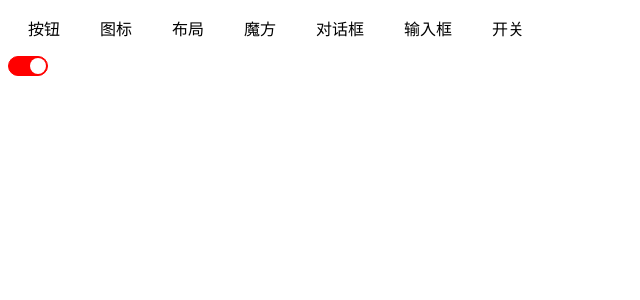
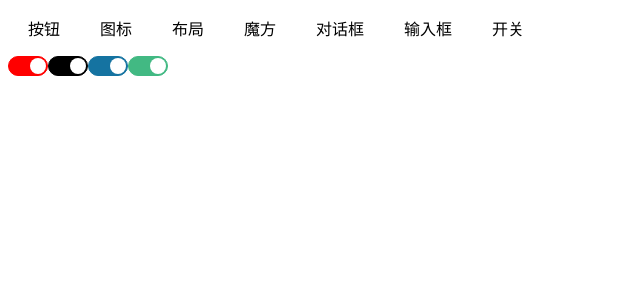
Before and after one commit to mrwdhasd0903/meows-ui, a Vue app: page /switch in a window 1280 px wide. Shown: the top 300 px of the page, without its empty margins (0-640 px from the left). Built offline with nearby package versions, Linux system fonts and the light colour scheme.

Commit message:
switch新增主题颜色

```diff
--- a/examples/components/switch.vue
+++ b/examples/components/switch.vue
@@ -1,6 +1,9 @@
 <template>
   <div class>
     <me-switch v-model="active" name="gender" active-color="red" inactive-color="green"></me-switch>
+    <me-switch v-model="active" name="gender" active-color="#000" inactive-color="#fff"></me-switch>
+    <me-switch v-model="active" active-color="success" inactive-color="warning"></me-switch>
+    <me-switch v-model="active"></me-switch>
   </div>
 </template>
 
--- a/packages/Switch/src/index.vue
+++ b/packages/Switch/src/index.vue
@@ -10,6 +10,7 @@
 </template>
 
 <script>
+import themeMap from "../../Theme/color";
 export default {
   name: "MeSwitch",
   components: {},
@@ -35,14 +36,31 @@ export default {
     this.setColor();
     this.setCheck();
   },
-  computed: {},
-  methods: {
-    async handleClick() {
-      this.$emit("input", !this.value);
-      //等待value值更新
-      await this.$nextTick();
+  watch: {
+    value() {
       this.setColor();
       this.setCheck();
+    }
+  },
+  computed: {
+    _activeColor() {
+      if (this.activeColor == null) {
+        return themeMap.ordinary;
+      }
+      let res = themeMap[this.activeColor];
+      return res ? res : this.activeColor;
+    },
+    _inactiveColor() {
+      if (this.inactiveColor == null) {
+        return themeMap.plain;
+      }
+      let res = themeMap[this.inactiveColor];
+      return res ? res : this.inactiveColor;
+    }
+  },
+  methods: {
+    handleClick() {
+      this.$emit("input", !this.value);
     },
     setCheck() {
       //同步input
@@ -50,11 +68,9 @@ export default {
     },
     setColor() {
       //修改颜色
-      if (this.activeColor || this.inactiveColor) {
-        let color = this.value ? this.activeColor : this.inactiveColor;
-        this.$refs.core.style.borderColor = color;
-        this.$refs.core.style.backgroundColor = color;
-      }
+      let color = this.value ? this._activeColor : this._inactiveColor;
+      this.$refs.core.style.borderColor = color;
+      this.$refs.core.style.backgroundColor = color;
     }
   }
 };
@@ -86,7 +102,7 @@ export default {
     outline: none;
     border-radius: 10px;
     box-sizing: border-box;
-    background: #dcdfe6;
+    // background: #dcdfe6;
     cursor: pointer;
     transition: border-color 0.3s, background-color 0.3s;
     vertical-align: middle;
@@ -104,8 +120,8 @@ export default {
 }
 .me-switch.me-checked {
   .me-switch__core {
-    border-color: #409eff;
-    background-color: #409eff;
+    // border-color: #409eff;
+    // background-color: #409eff;
     .me-switch__button {
       transform: translateX(20px);
     }
--- /dev/null
+++ b/packages/Theme/color.js
@@ -0,0 +1,10 @@
+export default {
+  ordinary: "#42b983",
+  success: "#1573a1",
+  warning: "#ffb61e",
+  youth: "#3de1ad",
+  important: "#f20c00",
+  dynamic: "#ff7500",
+  plain: "#85878d",
+  elegant: "#1a1c29"
+};
```
